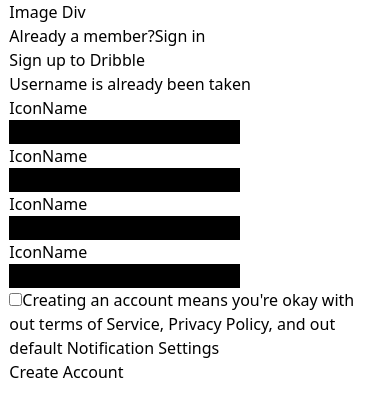
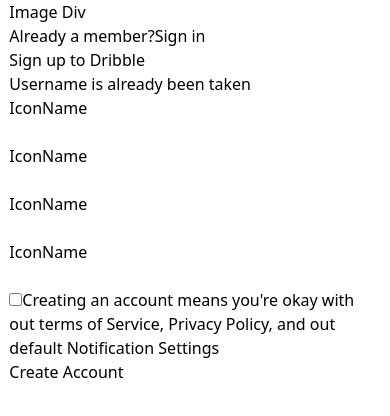
Before and after one commit to dev-sureshbhatt/dribble-full-stack-assignment, a React (Vite) app in the folder web-client/: page / in a window 390 px wide. Shown: the top 416 px of the page. Built offline with nearby package versions, Linux system fonts and the light colour scheme.

Commit message:
SignUp Form - Flow 1 is now responsive.

```diff
--- a/web-client/src/App.css
+++ b/web-client/src/App.css
@@ -5,8 +5,3 @@
   padding-right: 2.4%;
   /* text-align: center; */
 }
-
-
-input{
-  background-color: black;
-}
--- a/web-client/src/components/SignUpFlow.jsx
+++ b/web-client/src/components/SignUpFlow.jsx
@@ -42,7 +42,7 @@
 
 
 
-<div className='bg-red-200 sm:max-w-[380px] max-w-md mx-auto'>
+<div className='bg-red-200 max-w-[380px] mx-auto'>
             <div className='mb-5'>
                 <span className='text-3xl font-semibold'>Sign up to Dribble</span>
             </div>
@@ -68,7 +68,7 @@
     <label>Name</label>
 </div>
 <div>
-<input type='text'></input>
+<input className='bg-[#F3F3F3] hover:' type='text'></input>
 </div>
 </div>
 
```
